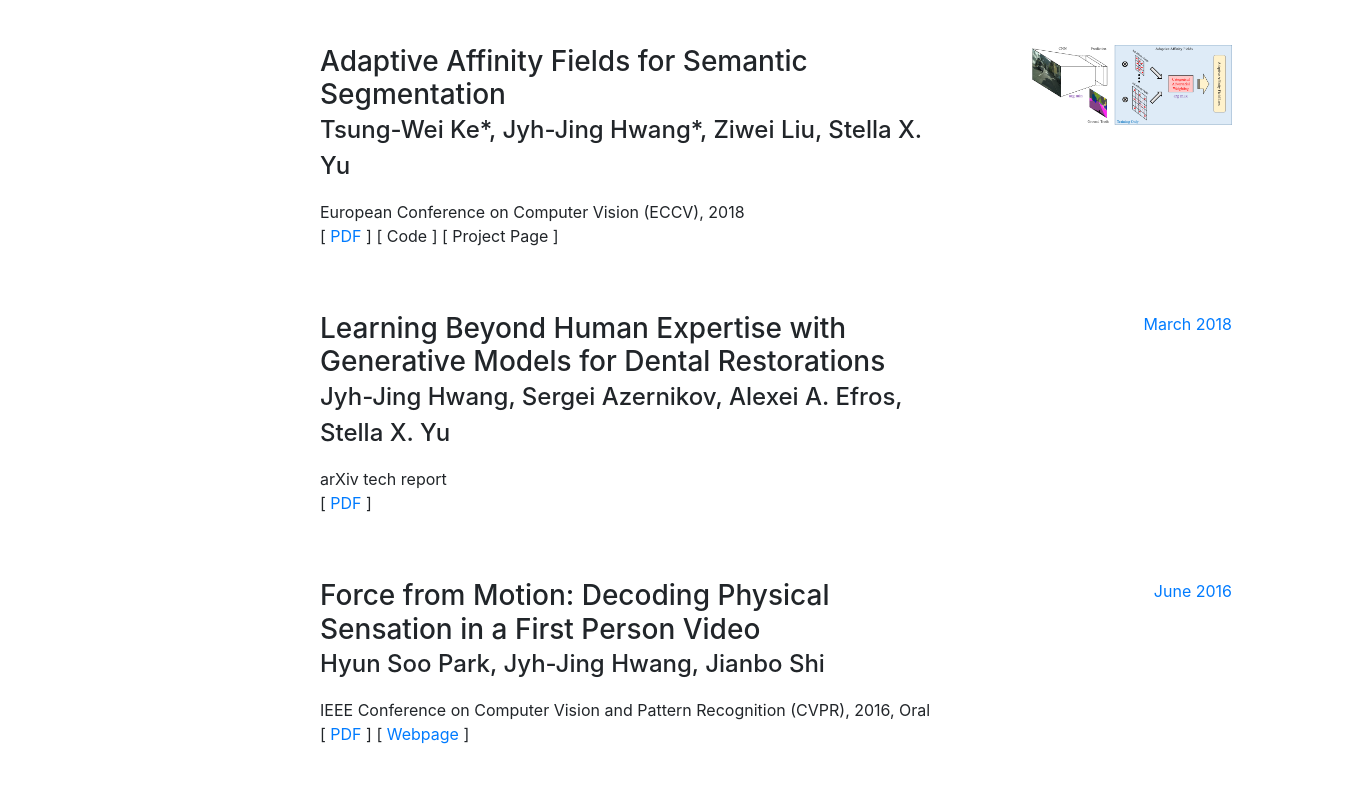
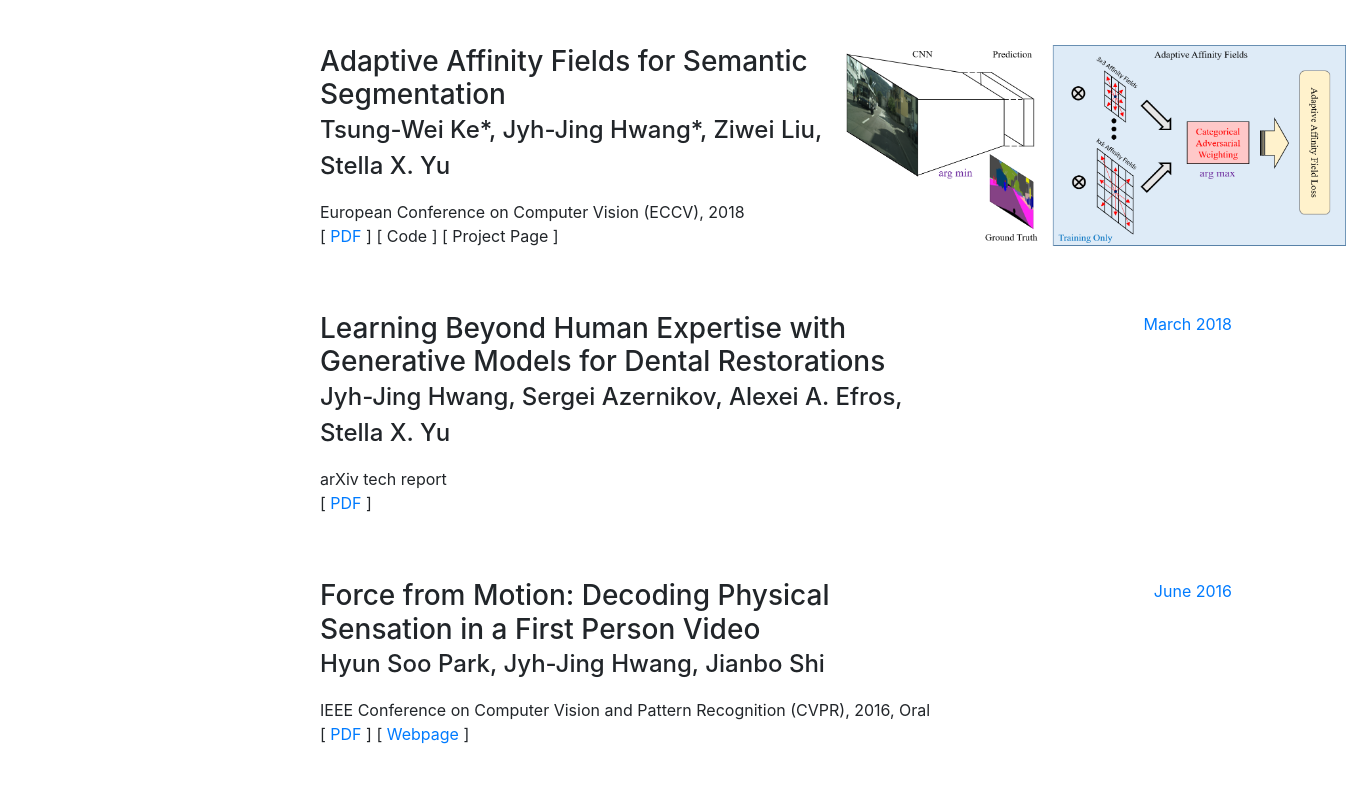
Before and after one commit to jyhjinghwang/jyhjinghwang.github.io, a website with bundled scripts: page index.html in a window 1280 px wide. Shown: the part 1157-1964 px from the top of the page, 1346 px wide, since content can reach past the window. Built offline with nearby package versions, Linux system fonts and the light colour scheme; a web font is replaced by a local one.

Commit message:
change image size

```diff
--- a/index.html
+++ b/index.html
@@ -102,7 +102,7 @@
               </p>
             </div>
             <div class="resume-date text-md-right">
-              <img src="./projects/aaf/intro.png" width="200 px">
+              <img src="./projects/aaf/intro.png" width="500 px">
             </div>
           </div>
 
```
